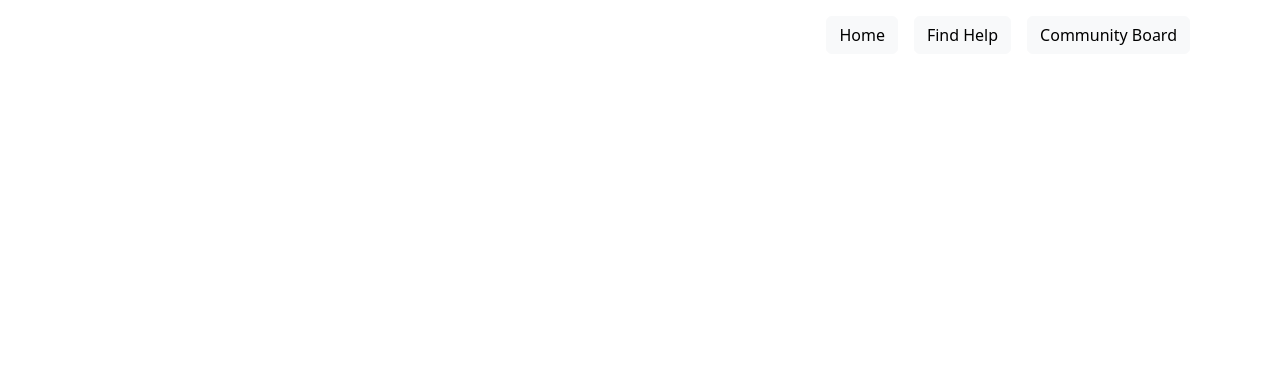
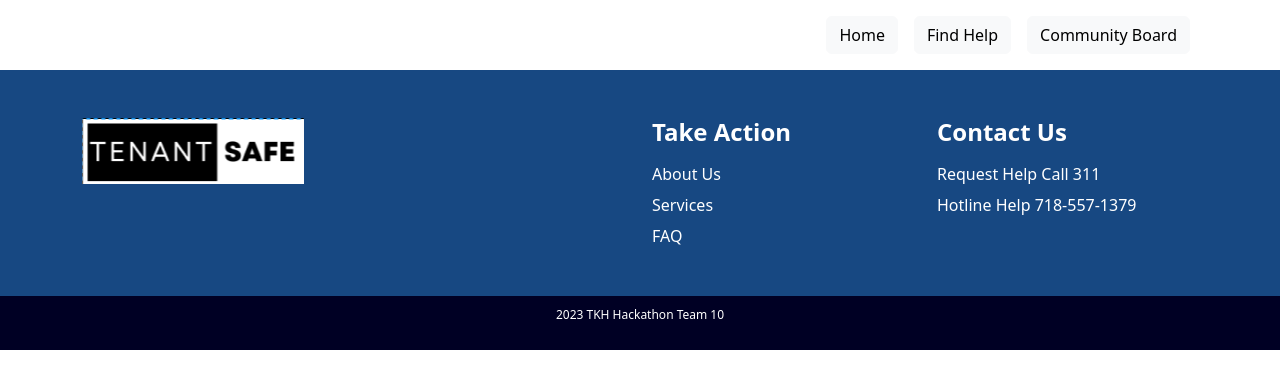
Before and after one commit to Stevenlidl/hackathon_team10tkh2023, a React (Vite) app in the folder Frontend/: page / in a window 1280 px wide. Shown: the top 388 px of the page. Built offline with nearby package versions, Linux system fonts and the light colour scheme.

Commit message:
footer section updates

```diff
--- /dev/null
+++ b/Frontend/src/components/footer.jsx
@@ -0,0 +1,49 @@
+import {
+    Container, Nav, Navbar, Row, Col,
+    Button
+} from 'react-bootstrap';
+import '../css/footer.css';
+
+
+export default function Footer() {
+    return (
+        <footer className='main-footer'>
+			<div className='top-section'>
+				<Container>
+					<Row>
+						<Col md={6}>
+							<a href="#">
+								<img src="/public/tenant-safe-logo.png" />
+							</a>
+						</Col>
+						<Col md={3}>
+							<div className="widget">
+								<h4>Take Action</h4>
+								<ul>
+									<li><a href="#">About Us</a></li>
+									<li><a href="#">Services</a></li>
+									<li><a href="#">FAQ</a></li>
+								</ul>
+							</div>
+						</Col>
+						<Col md={3}>
+							<div className="widget">
+								<h4>Contact Us</h4>
+								<ul>
+									<li><a href="#"><i className=''></i> Request Help Call 311</a></li>
+									<li><a href="#"><i className=''></i> Hotline Help 718-557-1379</a></li>
+								</ul>
+
+							</div>
+						</Col>
+					</Row>
+				</Container>
+			</div>
+			<div className='bottom-section'>
+				<Container className='bottom-container'>
+					<p>2023 TKH Hackathon Team 10</p>
+				</Container>
+			</div>
+        </footer>
+    )
+}
--- /dev/null
+++ b/Frontend/src/css/footer.css
@@ -0,0 +1,34 @@
+.main-footer ul {
+	list-style: none;
+	display: block;
+	padding: 0;
+	margin: 0;
+}
+.main-footer ul li + li {
+	padding-top: 7px;
+}
+.main-footer h4 {
+	color: #fff;
+	font-weight: bold;
+	margin-bottom: 15px;
+}
+.main-footer a {
+	color: #fff;
+	text-decoration: none;
+}
+.main-footer a:hover {
+	text-decoration: underline;
+}
+.main-footer .top-section {
+	background-color: #174882;
+	padding: 3rem 0;
+}
+.main-footer .bottom-section {
+	background-color: #000024;
+	padding: 10px 0;
+	text-align: center;
+}
+.main-footer .bottom-section p {
+	font-size: 12px;
+	color: #fff;
+}
--- a/Frontend/src/pages/layout.jsx
+++ b/Frontend/src/pages/layout.jsx
@@ -1,11 +1,13 @@
 import { Outlet } from 'react-router-dom';
 import NavBar from '../components/navbar';
+import Footer from '../components/footer';
 
 export default function Layout() {
     return (
-        <div>
+        <footer>
             <NavBar />
             <Outlet />
-        </div>
+            <Footer />
+        </footer>
     )
 }
```
Also changed, not shown: Frontend/public/tenant-safe-logo.png (added).
